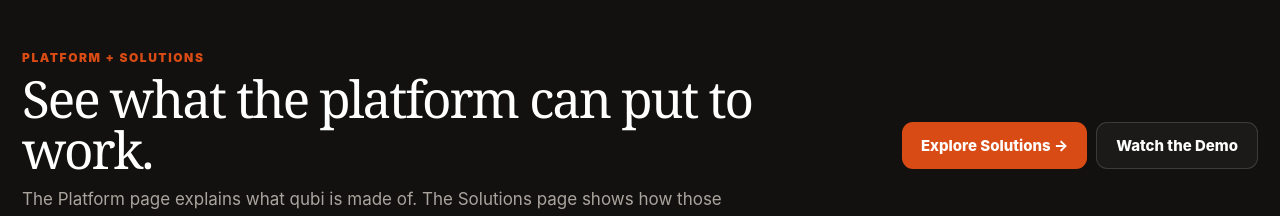
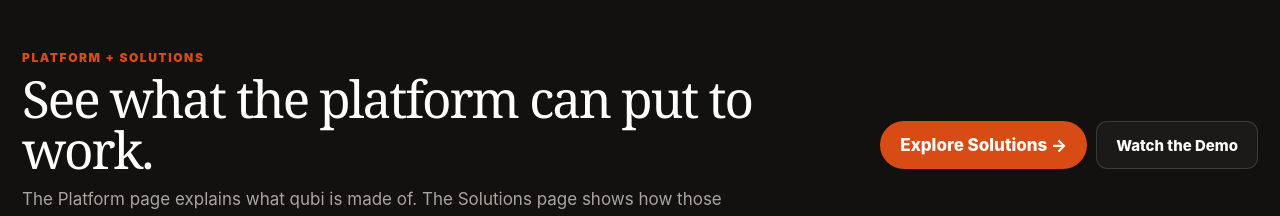
Before and after one commit to unitd-manager/myqubi, a React (Vite) app: page /platform in a window 1280 px wide. Shown: the part 3120-3336 px from the top of the page. Built offline with nearby package versions, Linux system fonts and the light colour scheme; no server answers.

Commit message:
solution button change

```diff
--- a/src/components/Platform/Platformpage.tsx
+++ b/src/components/Platform/Platformpage.tsx
@@ -1,4 +1,5 @@
 import { useState } from "react";
+import { useNavigate } from "react-router-dom";
 import "../qubi-landing/qubi-landing.css";
 import "./Platformpage.css";
 import Nav from "../qubi-landing/Nav";
@@ -43,7 +44,7 @@
   const [selected, setSelected] = useState(0);
   const [openGroups, setOpenGroups] = useState<string[]>([data[0].cat]);
   const [isVideoOpen, setIsVideoOpen] = useState(false);
-
+const navigate = useNavigate();
   const selectedItem = data[selected];
   const toggleGroup = (group: string) => {
     const isCurrentlyOpen = openGroups.includes(group);
@@ -52,9 +53,9 @@
       if (firstIndexInGroup !== -1) {
         setSelected(firstIndexInGroup);
       }
-      setOpenGroups([group]);        // <- ippo array la idhe group mattum, matha ellam auto close
+      setOpenGroups([group]);
     } else {
-      setOpenGroups([]);             // <- same group click pannina close aagum
+      setOpenGroups([]);
     }
   };
 
@@ -219,8 +220,13 @@
               <p>The Platform page explains what qubi is made of. The Solutions page shows how those capabilities come together across real workflows and industries.</p>
             </div>
             <div className="platform-bridge-actions">
-              <a className="platform-btn platform-orange" href="/solutions">Explore Solutions →</a>
-              <a className="platform-btn platform-watch platform-bridge-watch" onClick={() => setIsVideoOpen(true)}>Watch the Demo</a>
+             <button
+  className="btn platform-orange"
+  onClick={() => navigate("/solutions")}
+>
+  Explore Solutions →
+</button>
+ <a className="platform-btn platform-watch platform-bridge-watch" onClick={() => setIsVideoOpen(true)}>Watch the Demo</a>
             </div>
           </div>
         </section>
```
